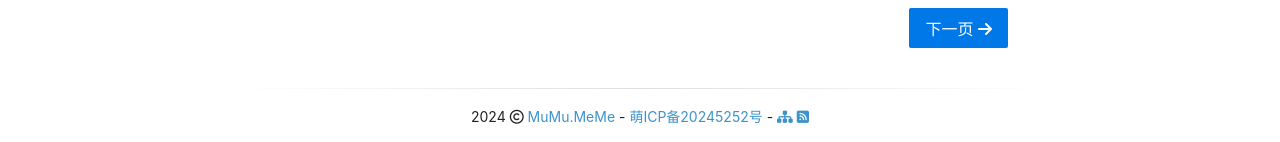
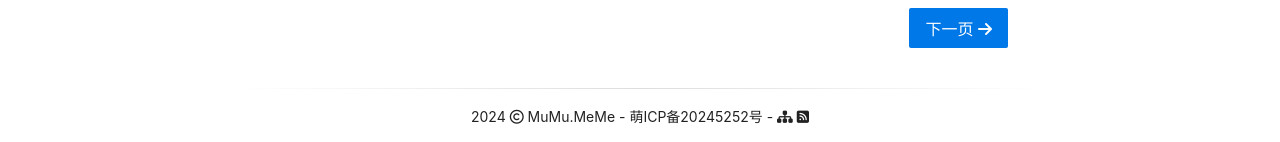
Before and after one commit to bearfm/bearfm.github.io, a Jekyll site: the page built from index.html, in a window 1280 px wide. Shown: the part 1957-2099 px from the top of the page. Built offline with Jekyll 4.4.1, drawn with Linux system fonts in a browser that asks for light colours; nearby versions of some CDN libraries; some web fonts are replaced; the list of posts is cut into pages by our own code.

Commit message:
更新css缓存

```diff
--- a/_includes/head.html
+++ b/_includes/head.html
@@ -14,7 +14,7 @@
   <link rel="dns-prefetch" href="//cctv.cdn.bcebos.com">
   <link rel="stylesheet" href="//lib.baomitu.com/font-awesome/6.5.1/css/all.min.css">
   <link rel="stylesheet" href="//lib.baomitu.com/pure/3.0.0/pure.min.css" integrity="sha512-aj3VPef4Ml4KewQvoJ5b6yBRV1/tPdn7Qa0+jMccMgDFIN04PJCgWssA3RaoQDXLHGUYX2EMRRgeGK4n6duuZA==" crossorigin="anonymous">
-  <link rel="stylesheet" href="/style.css?v=0.5">
+  <link rel="stylesheet" href="/style.css?v=0.6">
   <link rel="alternate" type="application/atom+xml" title="RSS of 沐沐濹濹(mumu.meme)" href="//mumu.meme/feed.xml">
   {% feed_meta %}
 </head>
--- a/style.css
+++ b/style.css
@@ -29,6 +29,7 @@
 .post blockquote{margin:auto;font-style:italic;color:#666;border-left:3px solid #999;padding-left:1em}
 .pagination{display:block;height:30px}
 .footer{margin:50px auto 0;padding:1em;font-size:87.5%;width:800px;border-top:solid 1px;border-image:linear-gradient(to right,rgba(255,255,255,0) 0,#ddd 50%,rgba(255,255,255,0) 100%) 1}
+.footer a{color:#222}
 @media (max-width:37.5em){
     .header{height:300px}.logo{font-size:120%}.content-title,.post-title{font-size:28px}.post img{margin:auto;width:100%;max-width:100%}
 }
```
